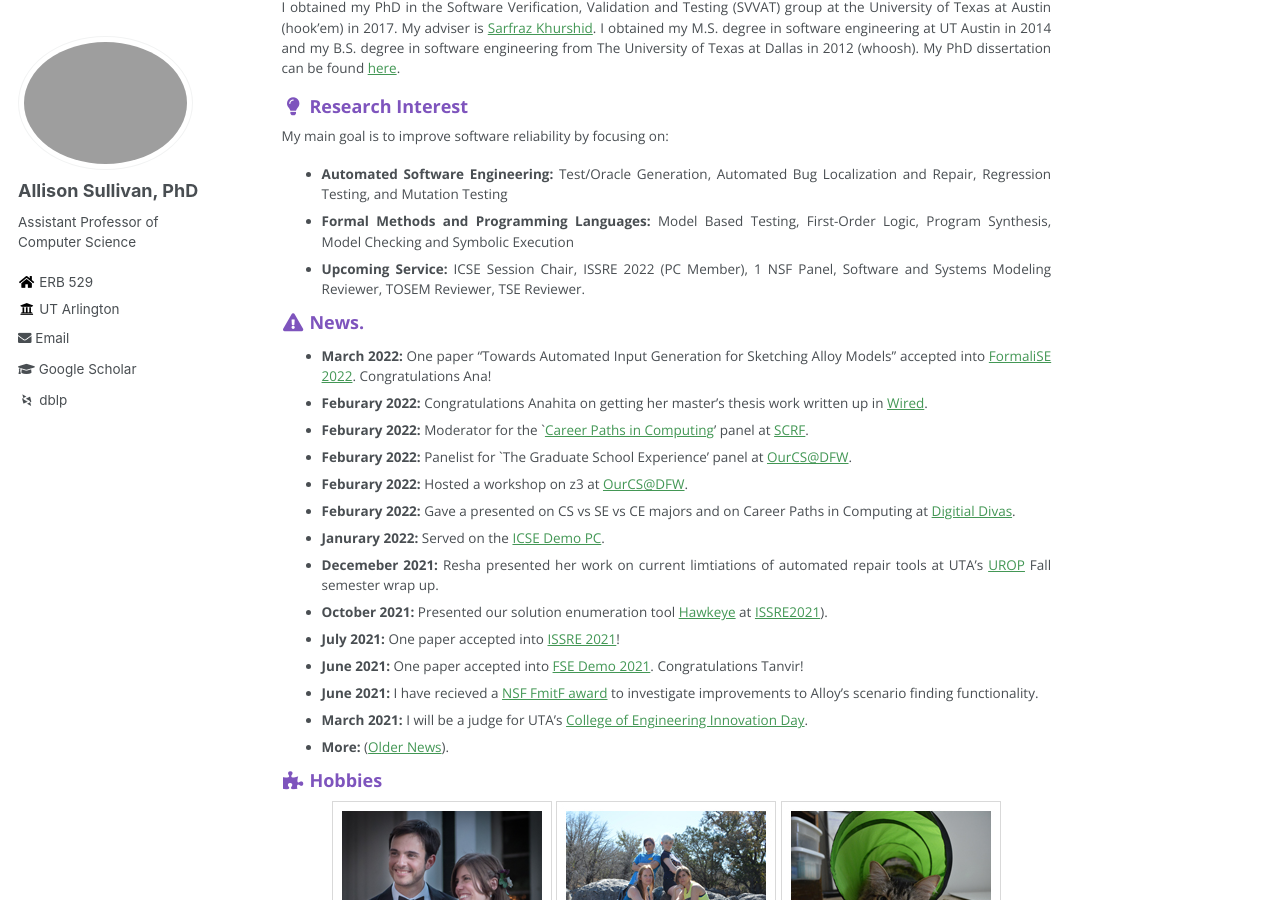
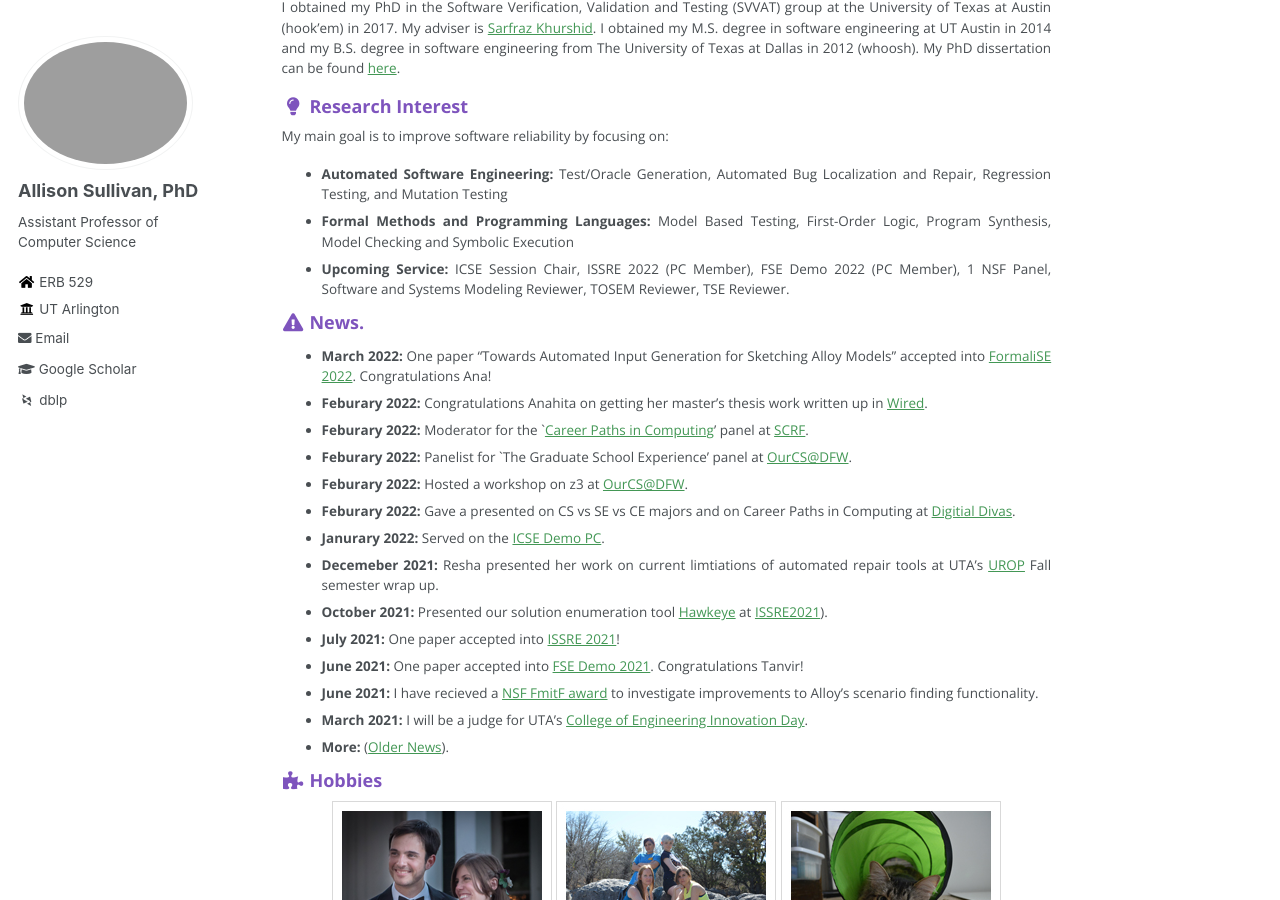
Before and after one commit to Allisonius/allisonius.github.io, a Jekyll site: the page built from _pages/about.md, in a window 1280 px wide and 900 px high, scrolled down 313 px. Built offline with Jekyll 4.4.1, drawn with Linux system fonts in a browser that asks for light colours; some web fonts are replaced.

Commit message:
Update about.md

```diff
--- a/_pages/about.md
+++ b/_pages/about.md
@@ -21,7 +21,7 @@ My main goal is to improve software reliability by focusing on:
 Mutation Testing
   * **Formal Methods and Programming Languages:** Model Based Testing, First-Order Logic, Program Synthesis, Model
 Checking and Symbolic Execution
- * **Upcoming Service:** ICSE Session Chair, ISSRE 2022 (PC Member), 1 NSF Panel, Software and Systems Modeling Reviewer, TOSEM Reviewer, TSE Reviewer.
+ * **Upcoming Service:** ICSE Session Chair, ISSRE 2022 (PC Member), FSE Demo 2022 (PC Member), 1 NSF Panel, Software and Systems Modeling Reviewer, TOSEM Reviewer, TSE Reviewer.
 
 
 
```
